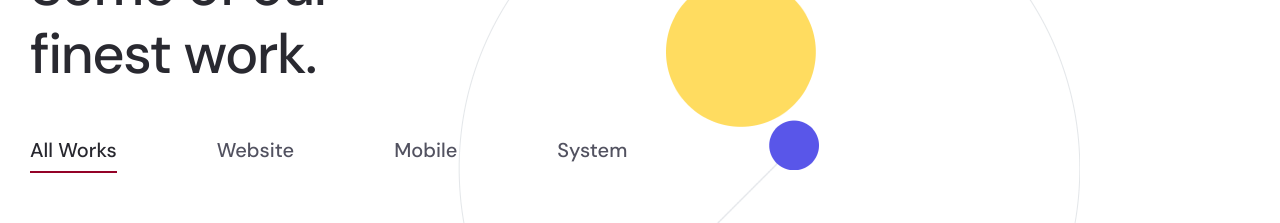
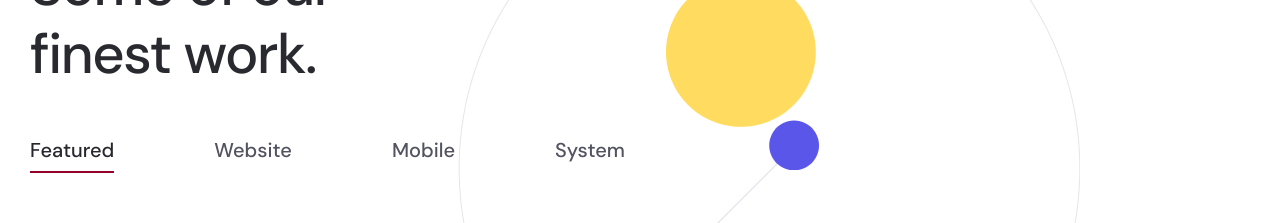
Before and after one commit to Arifbipubd/Evocation-It-V2, a React (Create React App) app: page / in a window 1280 px wide. Shown: the part 2960-3183 px from the top of the page. Built offline with nearby package versions, Linux system fonts and the light colour scheme.

Commit message:
contact page content add and home page project problem fix

```diff
--- a/src/component/project/ProjectTwo.js
+++ b/src/component/project/ProjectTwo.js
@@ -8,7 +8,7 @@ import HomeProject from "../../data/project/HomeProject.json";
 const filters = [
   {
     id: 1,
-    label: "All Works",
+    label: "Featured",
   },
   {
     id: 2,
```
